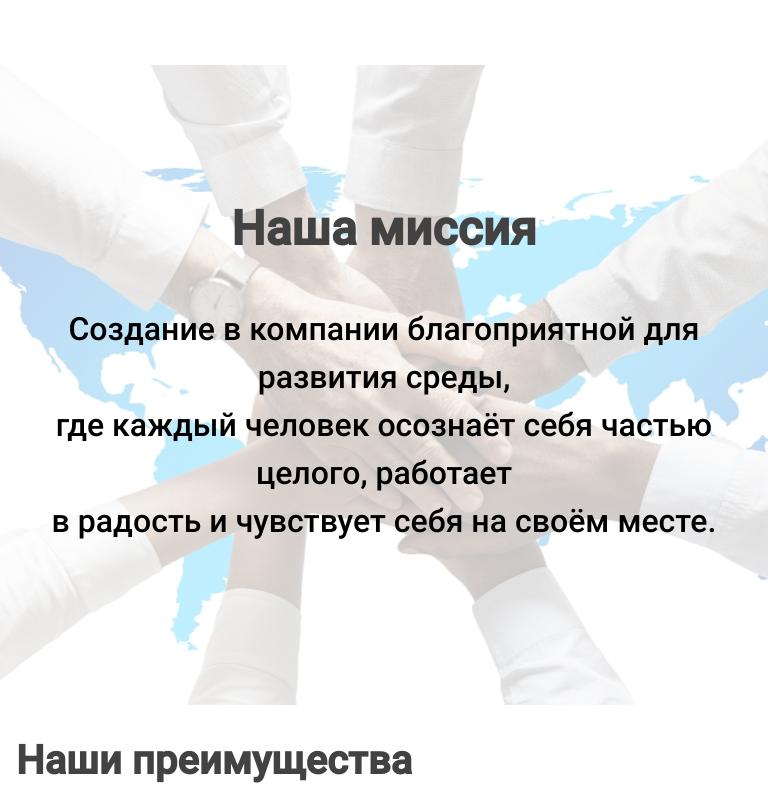
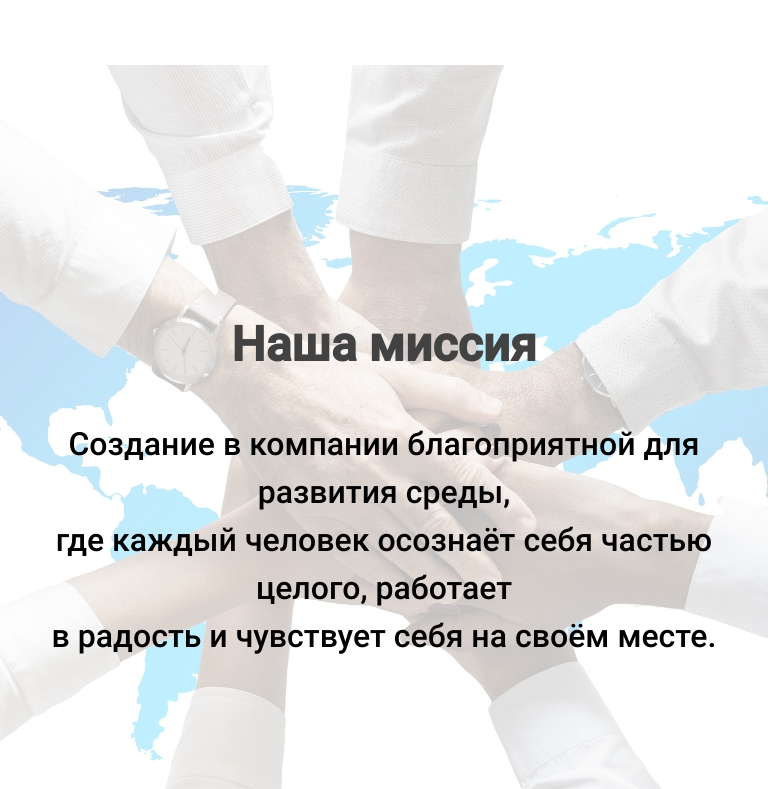
Before and after one commit to itgirlschool/f6_team4_project2, a plain HTML site: page index.html in a window 768 px wide. Shown: the part 6437-7226 px from the top of the page. Drawn offline with Linux system fonts and the light colour scheme.

Commit message:
adaptivity for size 768px-1023px, pages 12 and 16

```diff
--- a/assets/styles/_page10-11-12-13.scss
+++ b/assets/styles/_page10-11-12-13.scss
@@ -375,11 +375,12 @@
     }
 
     .wrapper-mission {
-        height: 80vh;
+        height: 95vh;
         margin: 0;
+        padding-top: 7rem;
 
         .mission-main__text-area {
-            margin: 6.5rem 0;
+            margin: 0;
         }
     }
 
--- a/assets/styles/_page14-15-16.scss
+++ b/assets/styles/_page14-15-16.scss
@@ -437,6 +437,7 @@
         height: fit-content;
         max-width: 99vw;
         margin: 1rem 0 5rem 0;
+        padding-top: 6rem;
 
         .contacts-main {
 
```
Also changed, not shown: assets/styles/main.css, 1 other file.
